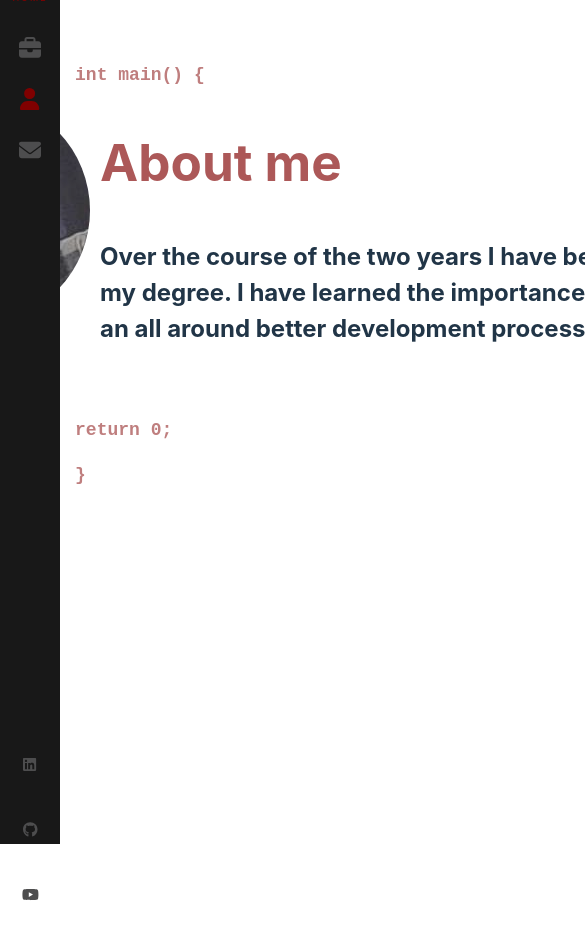
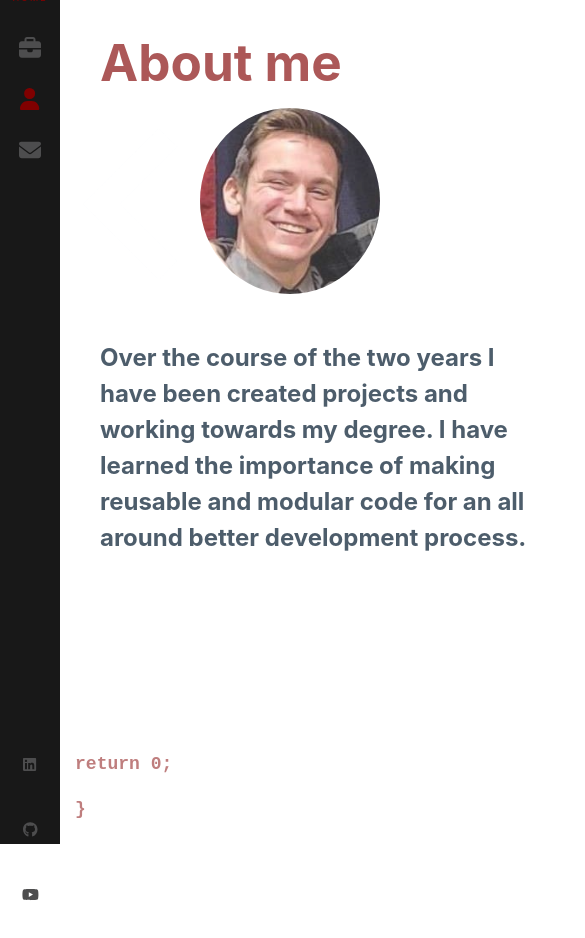
Before and after one commit to Cole-J-Graham/cole-j-graham, a React (Vite) app: page /about in a window 390 px wide. Shown: the top 938 px of the page, 585 px wide, since content can reach past the window. Built offline with nearby package versions, Linux system fonts and the light colour scheme.

Commit message:
Changelog
-Began design for other devices. Mobile is now mostly supported with the current exception of the projects page.

```diff
--- a/src/Components/About/index.scss
+++ b/src/Components/About/index.scss
@@ -37,27 +37,65 @@
 }
 
 .about-pfp {
-    position: absolute;
-    top: 100px;
-    right: 300px;
+    position: relative;
+    top: -190px;
+    left: 1410px;
     border-radius: 50%;
     opacity: 80%;
 }
 
 .right-arrow {
-    position: absolute;
-    width: 13%;
-    height: 25%;
-    top: 100px;
-    right: 100px;
+    position: relative;
+    width: 235px;
+    height: 235px;
+    top: -185px;
+    left: 1400px;
     opacity: 50%;
 }
 
 .left-arrow {
-    position: absolute;
-    width: 13%;
-    height: 25%;
-    top: 100px;
-    right: 475px;
+    position: relative;
+    width: 235px;
+    height: 235px;
+    top: -185px;
+    left: 730px;
     opacity: 75%;
 }
+
+//Phone Support
+@media only screen and (max-width: 700px) {
+    .about-header {
+        top: 0px;
+    }
+
+    .about-text {
+        top: -100px;
+        max-width: 450px;
+        opacity: 80%;
+    }
+
+    .about-bottom-tags {
+        bottom: -75px;
+        left: 75px;
+    }
+
+    .about-pfp {
+        width: 180px;
+        top: -120px;
+        left: 200px;
+    }
+
+    .right-arrow {
+        width: 150px;
+        height: 150px;
+        top: -135px;
+        left: 190px;
+    }
+
+    .left-arrow {
+        width: 150px;
+        height: 150px;
+        top: -135px;
+        left: -275px;
+    }
+}
--- a/src/Components/Contact/index.scss
+++ b/src/Components/Contact/index.scss
@@ -17,3 +17,24 @@
     opacity: 60%;
     color: maroon;
 }
+
+@media only screen and (max-width: 700px) {
+    .contact-div {
+        position: relative;
+        align-items: center;
+        top: 100px;
+        left: 90px;
+    }
+
+    .header-text {
+        position: absolute;
+        top: -190px;
+        left: 50px;
+    }
+
+    .header-comment {
+        position: absolute;
+        top: -100px;
+        left: 50px;
+    }
+}
--- a/src/Components/Home/index.scss
+++ b/src/Components/Home/index.scss
@@ -91,3 +91,47 @@
   flex: 1;
   width: 30%;
 }
+
+//Phone Support
+@media only screen and (max-width: 700px) {
+  .flat-button  {
+    top: 350px;
+    right: -100px;
+  }
+
+  .bottom-tags {
+    top: 750px;
+    left: 20px;
+  }
+
+  .main-text {
+    font-size: 38px;
+  }
+
+  .main-text-desc {
+    font-size: 22px;
+  }
+
+  .skill-text {
+    right: -1150px;
+    top: -200px;
+    font-size: 18px;
+    opacity: 80%;
+    min-width: 100px;
+  }
+
+  .home-skill-div {
+    position: relative;
+    display: inline-block;
+    top: 300px;
+    left: -1050px;
+  }
+
+  .home-skill-div-text {
+    position: absolute;
+    display: inline-block;
+    top: 375px;
+    left: 105px;
+  }
+
+}
--- a/src/Components/Home/index.tsx
+++ b/src/Components/Home/index.tsx
@@ -26,7 +26,7 @@ const Home = () => {
                 <FadeInText text="Hi," el='h1' className='main-text'/>
                 <br />
                 <FadeInText text="I'm Cole" el='h1' className='main-text'/>
-                <FadeInText text="Professional Developer / Object Oriented C++ Specialist" el='h2' className='main-text'/>
+                <FadeInText text="Professional Developer / Object Oriented C++ Specialist" el='h2' className='main-text-desc'/>
                 <div className="movingtext-flow">
                     <AnimatedText
                         text="std::stack overflow //Fix errors with memory management std::vector&lt;int&gt; items;"
@@ -61,28 +61,28 @@ const Home = () => {
             <ToggleText
                 className='home-skill-div'
                 toggleElement={<Skills src='/ReactIcon.png'>Show/Hide 1</Skills>}
-                text={<FadeInText text="This website was created using React, Javascript" el='h2' className='skill-text'/>}
+                text={<FadeInText text="This website was created using React and Javascript." el='h2' className='skill-text'/>}
                 isActive={activeIndex === 0}
                 onClick={() => handleToggle(0)}
             />
             <ToggleText
                 className='home-skill-div'
                 toggleElement={<Skills src='/js.png'>Show/Hide 2</Skills>}
-                text={<FadeInText text="I use js" el='h2' className='skill-text'/>}
+                text={<FadeInText text="I have been using javascript for one year." el='h2' className='skill-text'/>}
                 isActive={activeIndex === 1}
                 onClick={() => handleToggle(1)}
             />
             <ToggleText
                 className='home-skill-div'
                 toggleElement={<Skills src='/c++.png'>Show/Hide 3</Skills>}
-                text={<FadeInText text="I use c++" el='h2' className='skill-text'/>}
+                text={<FadeInText text="C++ being my primary language, I have used it for two+ years." el='h2' className='skill-text'/>}
                 isActive={activeIndex === 2}
                 onClick={() => handleToggle(2)}
             />
             <ToggleText
                 className='home-skill-div'
                 toggleElement={<Skills src='/htmlcss.png'>Show/Hide 4</Skills>}
-                text={<FadeInText text="I use Html and CSS" el='h2' className='skill-text'/>}
+                text={<FadeInText text="HTML and CSS were both used extensivley in the creation of this site." el='h2' className='skill-text'/>}
                 isActive={activeIndex === 3}
                 onClick={() => handleToggle(3)}
             />
--- a/src/Components/Projects/projectpane.scss
+++ b/src/Components/Projects/projectpane.scss
@@ -22,7 +22,6 @@
 
 .project-box {
     display: flex;
-    justify-content:space-between;
     flex-direction:column;
     padding: 5px;
     transition: transform 0.3s, border-radius 0.3s;
```
